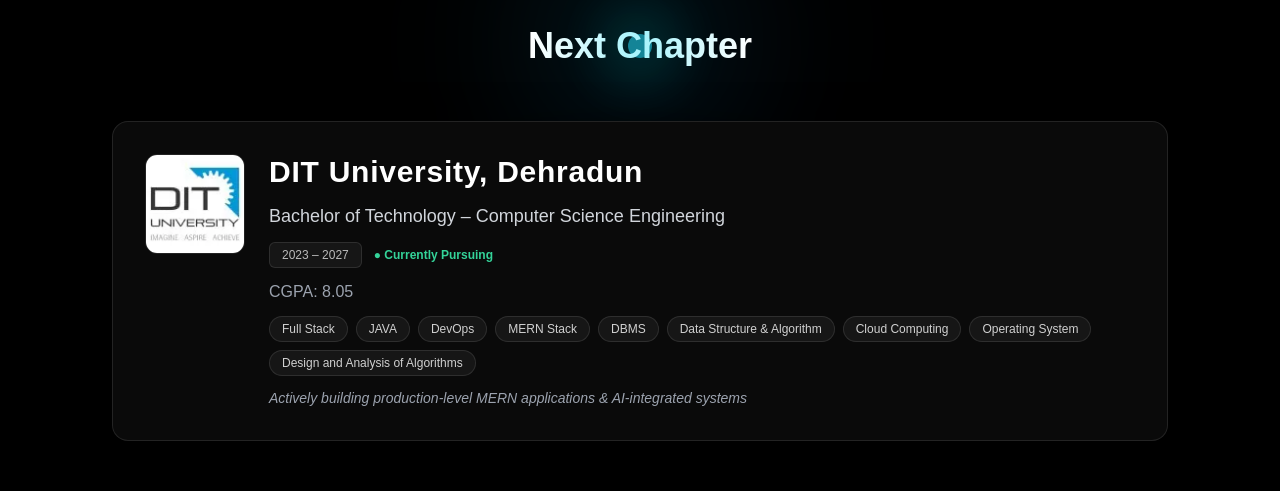
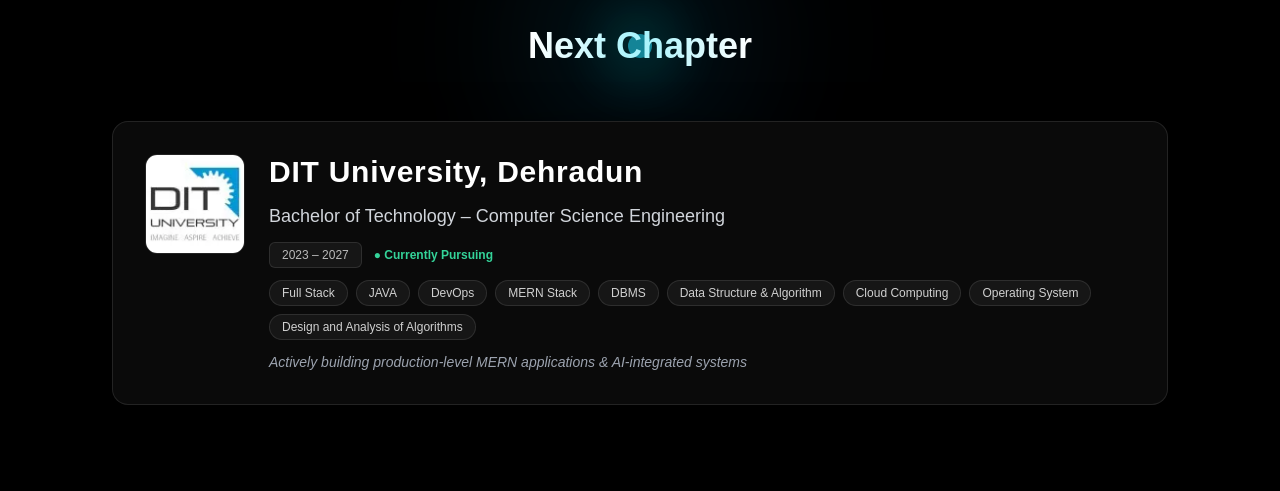
Before and after one commit to dineshkhichar569/My-Portfolio, a React (Vite) app: page /about in a window 1280 px wide. Shown: the part 3320-3811 px from the top of the page. Built offline with nearby package versions, Linux system fonts and the light colour scheme; no server answers; a web font is replaced by a local one.

Commit message:
refactor: comment out grade information in About component

```diff
--- a/src/Pages/About.jsx
+++ b/src/Pages/About.jsx
@@ -390,7 +390,7 @@ function About() {
             title="DIT University, Dehradun"
             degree="Bachelor of Technology – Computer Science Engineering"
             duration="2023 – 2027"
-            grade="CGPA: 8.05"
+            // grade="CGPA: 8.05"
             tags={[
               "Full Stack",
               "JAVA",
```
